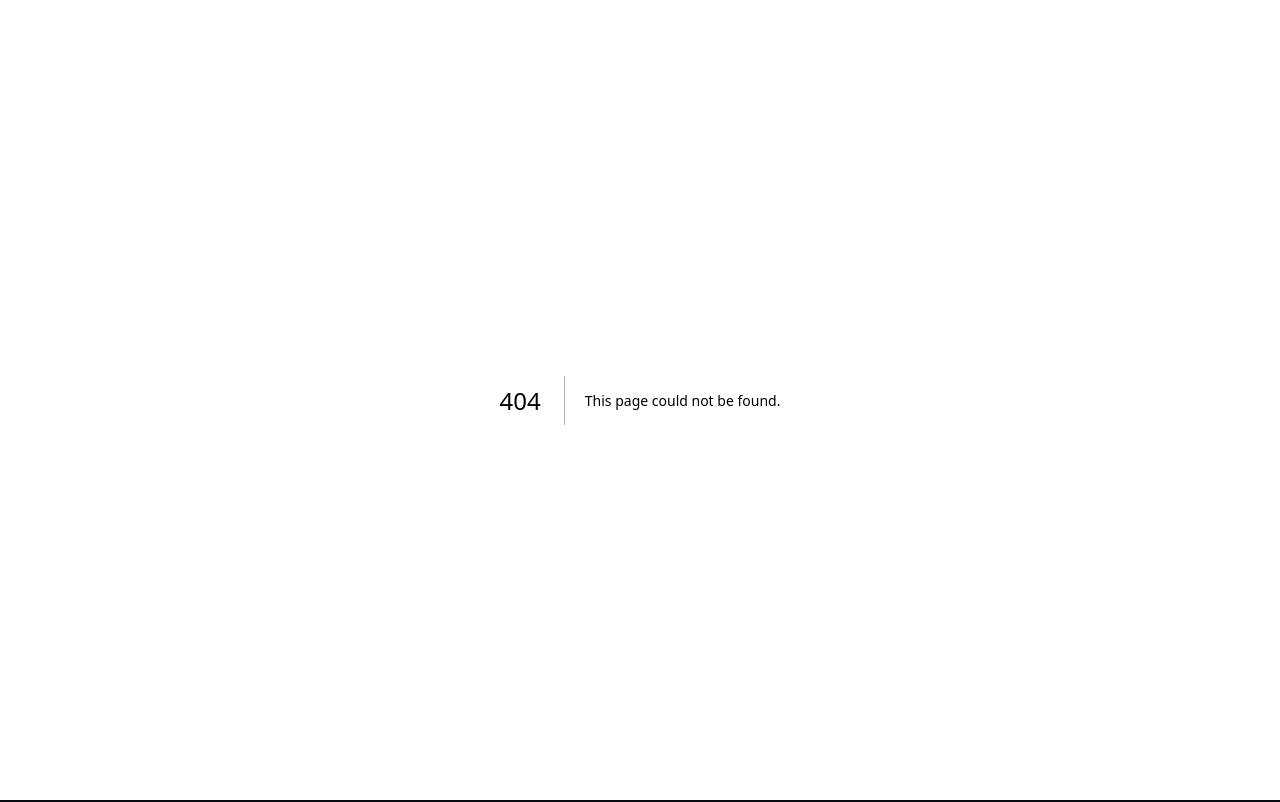
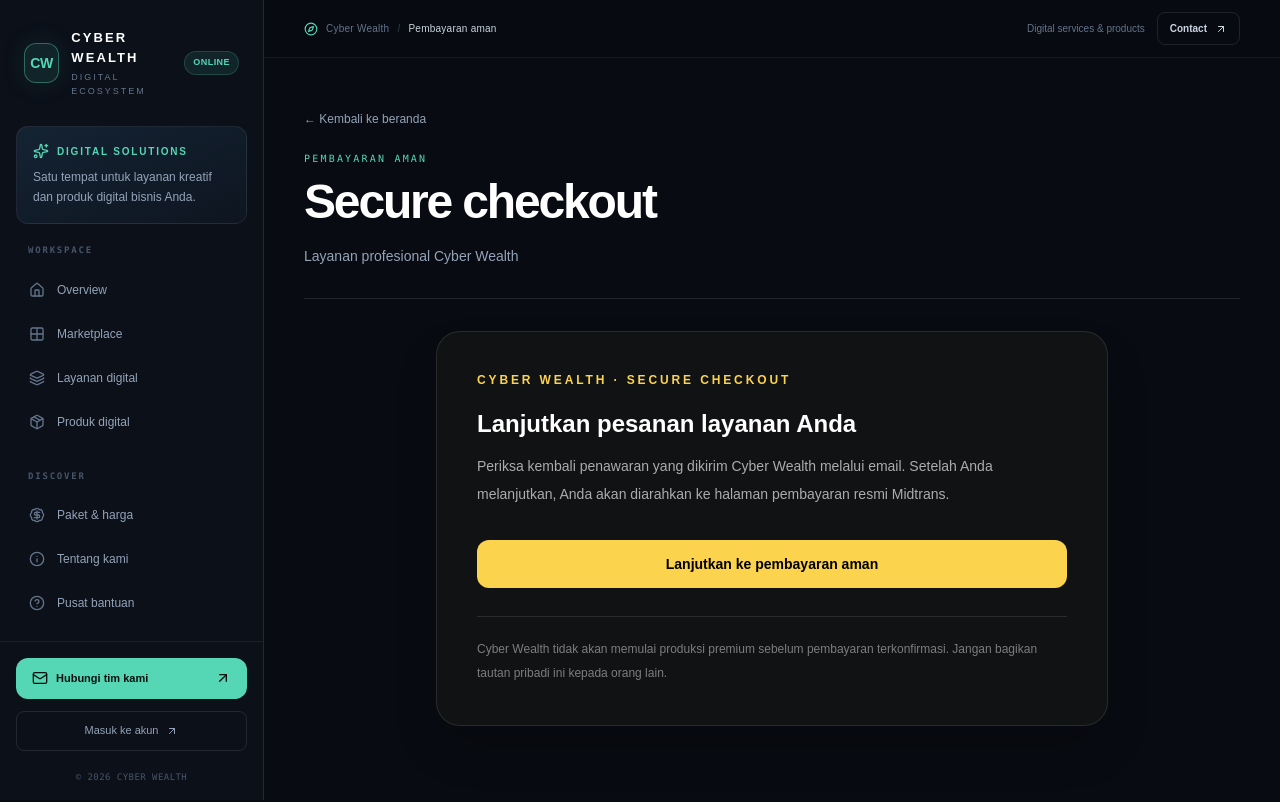
Before and after one commit to FERIYANTO04/cyber-wealth, a Next.js app: page /layanan/pembayaran/1 in a window 1280 px wide. Before the commit this address had no page. Shown: the top 802 px of the page. Built offline with nearby package versions, Linux system fonts and the light colour scheme.

Commit message:
Add premium service checkout page

```diff
--- /dev/null
+++ b/src/pages/layanan/pembayaran/[requestId].tsx
@@ -0,0 +1,72 @@
+import { useState } from 'react'
+import { useRouter } from 'next/router'
+import { StoreFrame } from '@/components/StoreFrame'
+import { PageStack } from '@/components/ui'
+import type { PageWithFrame } from '@/lib/frame'
+
+function ServicePaymentPage() {
+  const router = useRouter()
+  const requestId = typeof router.query.requestId === 'string' ? router.query.requestId : ''
+  const returned = router.query.status === 'returned'
+  const [loading, setLoading] = useState(false)
+  const [error, setError] = useState('')
+
+  async function continueToPayment() {
+    if (!requestId || loading) return
+    setLoading(true)
+    setError('')
+    try {
+      const response = await fetch('/api/services/pay', {
+        method: 'POST',
+        headers: { 'Content-Type': 'application/json' },
+        body: JSON.stringify({ requestId }),
+      })
+      const payload = await response.json()
+      if (!response.ok || !payload.paymentUrl) {
+        throw new Error(payload.error || 'Pembayaran belum dapat diproses. Silakan hubungi tim Cyber Wealth.')
+      }
+      window.location.assign(payload.paymentUrl)
+    } catch (err) {
+      setError(err instanceof Error ? err.message : 'Terjadi kendala. Silakan coba kembali.')
+      setLoading(false)
+    }
+  }
+
+  return (
+    <PageStack>
+      <section className="mx-auto w-full max-w-2xl rounded-3xl border border-white/10 bg-[#111214] p-7 text-white shadow-2xl sm:p-10">
+        <p className="text-xs font-semibold uppercase tracking-[0.24em] text-amber-300">Cyber Wealth · Secure Checkout</p>
+        {returned ? (
+          <>
+            <h1 className="mt-5 text-2xl font-semibold">Pembayaran sedang diverifikasi</h1>
+            <p className="mt-3 text-sm leading-7 text-white/65">Kami sedang menunggu konfirmasi resmi dari penyedia pembayaran. Status pesanan hanya akan berubah setelah transaksi terverifikasi.</p>
+          </>
+        ) : (
+          <>
+            <h1 className="mt-5 text-2xl font-semibold">Lanjutkan pesanan layanan Anda</h1>
+            <p className="mt-3 text-sm leading-7 text-white/65">Periksa kembali penawaran yang dikirim Cyber Wealth melalui email. Setelah Anda melanjutkan, Anda akan diarahkan ke halaman pembayaran resmi Midtrans.</p>
+            <button
+              type="button"
+              onClick={continueToPayment}
+              disabled={!requestId || loading}
+              className="mt-8 inline-flex min-h-12 w-full items-center justify-center rounded-xl bg-amber-300 px-5 py-3 text-sm font-semibold text-black transition hover:bg-amber-200 disabled:cursor-not-allowed disabled:opacity-50"
+            >
+              {loading ? 'Menyiapkan pembayaran…' : 'Lanjutkan ke pembayaran aman'}
+            </button>
+            {error ? <p role="alert" className="mt-4 text-sm text-red-300">{error}</p> : null}
+          </>
+        )}
+        <p className="mt-7 border-t border-white/10 pt-5 text-xs leading-6 text-white/45">Cyber Wealth tidak akan memulai produksi premium sebelum pembayaran terkonfirmasi. Jangan bagikan tautan pribadi ini kepada orang lain.</p>
+      </section>
+    </PageStack>
+  )
+}
+
+const Page = ServicePaymentPage as PageWithFrame
+Page.getLayout = (page) => (
+  <StoreFrame eyebrow="Pembayaran aman" title="Secure checkout" intent="Layanan profesional Cyber Wealth" back={{ href: '/', label: 'Kembali ke beranda' }}>
+    {page}
+  </StoreFrame>
+)
+
+export default Page
```
